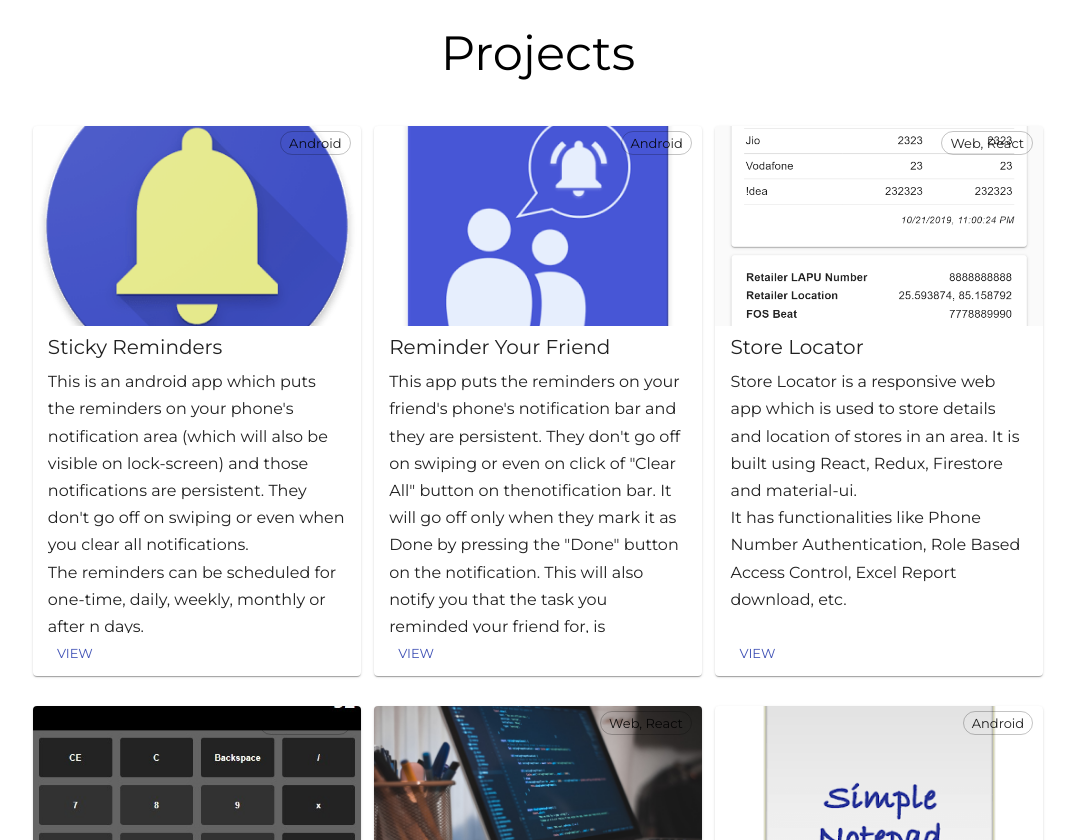
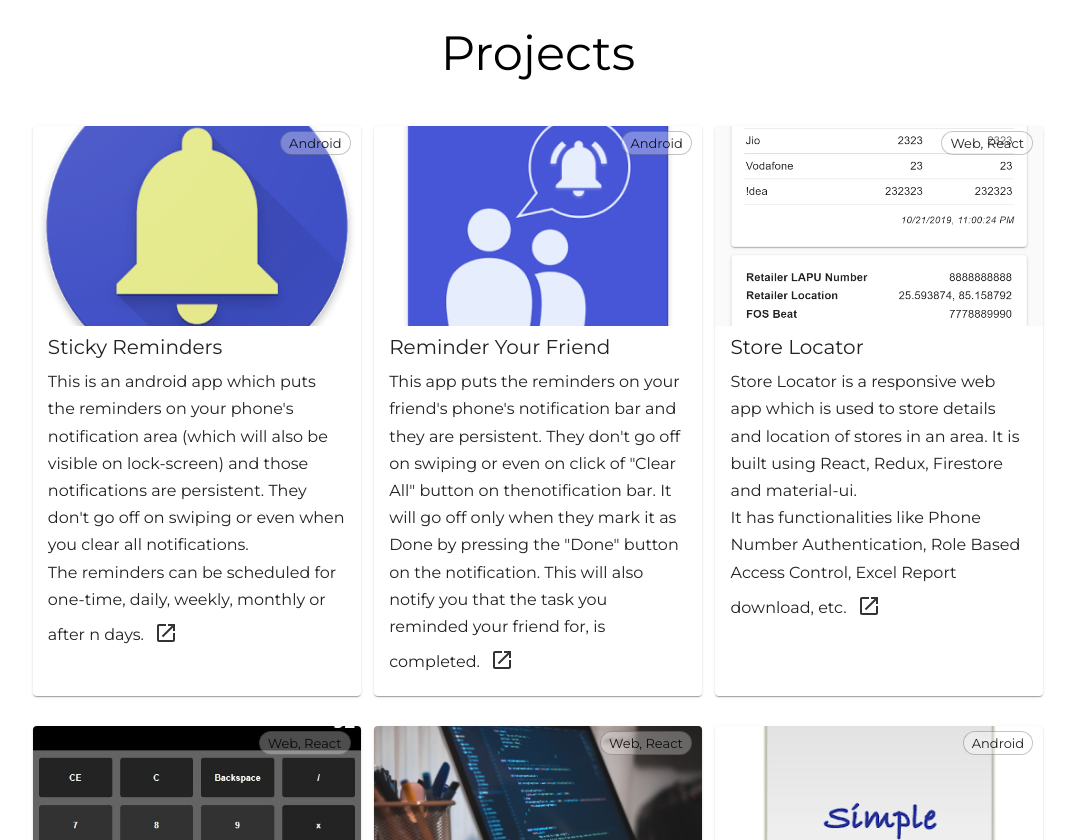
Before and after one commit to shubhaw/shubhaw.github.io, a React (Create React App) app: page / in a window 1280 px wide. Shown: the part 1960-2800 px from the top of the page, without its empty margins (102-1177 px from the left). Built offline with nearby package versions, Linux system fonts and the light colour scheme.

Commit message:
Added smooth scroll. Fixed background of home page for parallax. Removed View Button from projects, instead added a Icon link.

```diff
--- a/package.json
+++ b/package.json
@@ -14,8 +14,7 @@
     "react": "^16.11.0",
     "react-dom": "^16.11.0",
     "react-router-dom": "^5.1.2",
-    "react-scripts": "3.2.0",
-    "simplebar-react": "^2.0.8"
+    "react-scripts": "3.2.0"
   },
   "scripts": {
     "start": "react-scripts start",
--- a/src/components/Contact/Contact.module.css
+++ b/src/components/Contact/Contact.module.css
@@ -4,7 +4,7 @@
 
 .contactLinks {
     /* background-color: tan; */
-    margin: 5px 0;
+
     display: flex;
     color: inherit;
     text-decoration: none;
--- a/src/components/Home/Home.module.css
+++ b/src/components/Home/Home.module.css
@@ -2,6 +2,7 @@
     background: url('../../assets/images/bg.jpg');
     background-position: center center;
     background-repeat: no-repeat;
+    background-attachment: fixed;
     box-sizing: border-box;
     min-height: 100vh;
     position: relative;
@@ -35,6 +36,7 @@
 
 .h4 {
     font-size: 1.5rem !important;
+    margin-top: 10px !important;
 }
 
 @media only screen and (min-width: 500px) {
--- a/src/components/Projects/ProjectCard/ProjectCard.js
+++ b/src/components/Projects/ProjectCard/ProjectCard.js
@@ -1,16 +1,9 @@
 import React from 'react';
-import { Card, Typography, CardMedia, CardContent, CardActions, Button, Chip } from '@material-ui/core';
+import { Card, Typography, CardMedia, CardContent, Chip, ButtonBase } from '@material-ui/core';
 import styleClasses from './ProjectCard.module.css';
-
-import SimpleBar from 'simplebar-react';
-import 'simplebar/dist/simplebar.min.css';
-
+import LaunchIcon from '@material-ui/icons/Launch';
 
 export default function ProjectCard(props) {
-    const setOnClick = () => {
-        window.location.href = props.link
-    }
-
 
     return (
         <Card className={styleClasses.Card}>
@@ -29,25 +22,51 @@ export default function ProjectCard(props) {
                 <Typography variant="h6" component="h2" className={styleClasses.projectName}>
                     {props.title}
                 </Typography>
-                <div className={styleClasses.descriptionBody} >
-                    <SimpleBar>
+                <div className={styleClasses.descriptionBody}>
+                    <Typography variant="body1" className={styleClasses.text}>
+                        {props.para1}
+                        {
+                            props.para2 ? null : (
+                                <ButtonBase>
+                                    <a href={props.link} className={styleClasses.link}>
+                                        {/* {props.button1} */}
+                                        <LaunchIcon />
+                                    </a>
+                                </ButtonBase>
+                            )
+                        }
+                    </Typography>
+                    <Typography variant="body1" className={styleClasses.text}>
+                        {props.para2}
+                        {
+                            props.para2 ? (
+                                <ButtonBase>
+                                    <a href={props.link} className={styleClasses.link}>
+                                        {/* {props.button1} */}
+                                        <LaunchIcon />
+                                    </a>
+                                </ButtonBase>
+                            ) : null
+                        }
+                    </Typography>
+                    {/* <SimpleBar>
                         <Typography variant="body1" className={styleClasses.text}>
                             {props.para1}
                         </Typography>
                         <Typography variant="body1" className={styleClasses.text}>
                             {props.para2}
                         </Typography>
-                    </SimpleBar>
+                    </SimpleBar> */}
                 </div>
             </CardContent>
-            <CardActions className={styleClasses.cardActions}>
+            {/* <CardActions className={styleClasses.cardActions}>
                 <Button size="small" color="primary" onClick={setOnClick}>
                     {props.button1}
                 </Button>
-                {/* <Button size="small" color="primary">
+                <Button size="small" color="primary">
                     {props.button2}
-                </Button> */}
-            </CardActions>
+                </Button>
+            </CardActions> */}
         </Card>
     )
 }
--- a/src/components/Projects/ProjectCard/ProjectCard.module.css
+++ b/src/components/Projects/ProjectCard/ProjectCard.module.css
@@ -1,11 +1,11 @@
 .Card {
     box-sizing: border-box;
     margin: 15px 0;
-    height: 550px;
+    /* height: 550px; */
 }
 
 .descriptionBody {
-    height: 265px;
+    /* height: 265px; */
     /* background-color: thistle; */
     margin-top: 5px;
     box-sizing: border-box;
@@ -44,8 +44,25 @@
     position: absolute;
     top: 5px;
     right: 10px;
+    background-color: rgba(255, 255, 255, 0.3) !important;
 }
 
+.link {
+    text-decoration: none;
+    font-family: "Montserrat", sans-serif;
+    padding: 8px 10px 10px 10px;
+    font-size: 1rem;
+    transition: transform 130ms ease-in;
+    /* background-color: tan; */
+    box-sizing: border-box;
+    color: #333333
+}
+
+.link:hover {
+    /* text-decoration: underline; */
+    transform: scale(1.1);
+    color: #000000
+}
 
 @media only screen and (min-width: 768px) {
     .Card {
--- a/src/components/Sidebar/Sidebar.module.css
+++ b/src/components/Sidebar/Sidebar.module.css
@@ -1,5 +1,5 @@
 .list {
-    width: 130px;
+    width: 170px;
     background-color: #090909;
     height: 100%;
 }
@@ -10,7 +10,7 @@
     text-decoration: none;
     font-family: 'Montserrat', sans-serif;
     font-size: 1rem;
-    padding: 15px;
+    padding: 15px 20px;
 }
 
 .buttonBase {
--- a/src/components/Skills/Skills.js
+++ b/src/components/Skills/Skills.js
@@ -5,8 +5,9 @@ import styleClasses from './Skills.module.css';
 export default function Skills() {
     const skills = [
         'HTML', 'Javascript', 'React', 'Redux', 'Angular', 'Jest', 'CSS', 'SCSS',
-        'Java', 'Android App Development', 'Powershell',
-        'C#', 'Azure SQL', 'Azure Data Factory', 'Azure Devops',
+        'Java', 'C#', 'Android App Development', 'Powershell',
+        'Azure SQL', 'Firebase Firestore', 'Firebase Realtime Databse',
+        'Firebase Cloud Functions', 'Azure Data Factory', 'Azure Devops',
         'GIT', 'Agile Development',
         'Photoshop', 'Figma'
     ]
--- a/src/index.css
+++ b/src/index.css
@@ -1,5 +1,7 @@
 html {
     overflow-x: hidden;
+    overflow-y: scroll;
+    scroll-behavior: smooth;
 }
 
 body {
@@ -8,7 +10,6 @@ body {
     font-family: 'Montserrat', sans-serif;
     -webkit-font-smoothing: antialiased;
     -moz-osx-font-smoothing: grayscale;
-    overflow-x: hidden;
 }
 
 code {
```
Also changed, not shown: 1 other file (tests, documents, lock files or other folders).
